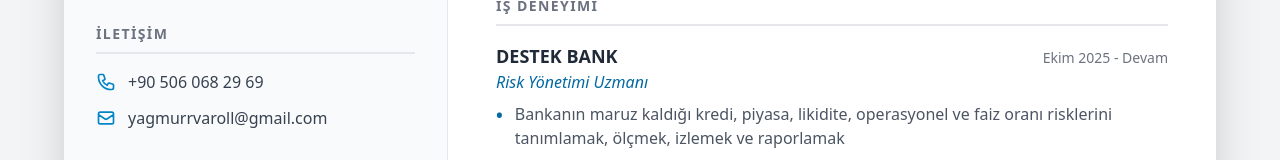
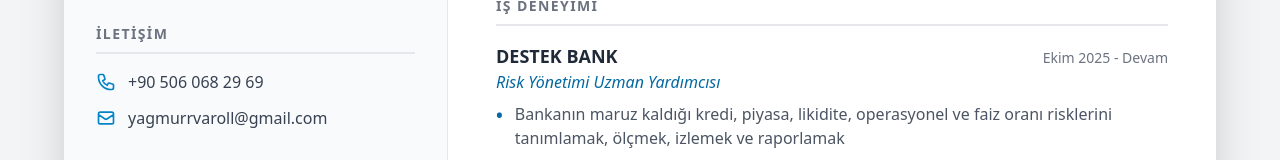
Before and after one commit to Battlelamb/digital-cv-yagmur-varol, a React (Vite) app: page / in a window 1280 px wide. Shown: the part 232-392 px from the top of the page. Built offline with nearby package versions, Linux system fonts and the light colour scheme.

Commit message:
Update DESTEK BANK title to reflect new position as Risk Yönetimi Uzman Yardımcısı

```diff
--- a/App.tsx
+++ b/App.tsx
@@ -23,7 +23,7 @@
     {
       company: 'DESTEK BANK',
       period: 'Ekim 2025 - Devam',
-      title: 'Risk Yönetimi Uzmanı',
+      title: 'Risk Yönetimi Uzman Yardımcısı',
       responsibilities: [
         'Bankanın maruz kaldığı kredi, piyasa, likidite, operasyonel ve faiz oranı risklerini tanımlamak, ölçmek, izlemek ve raporlamak',
         'Risk politikaları, limitler ve prosedürlerin hazırlanmasına katkı sağlamak',
```
